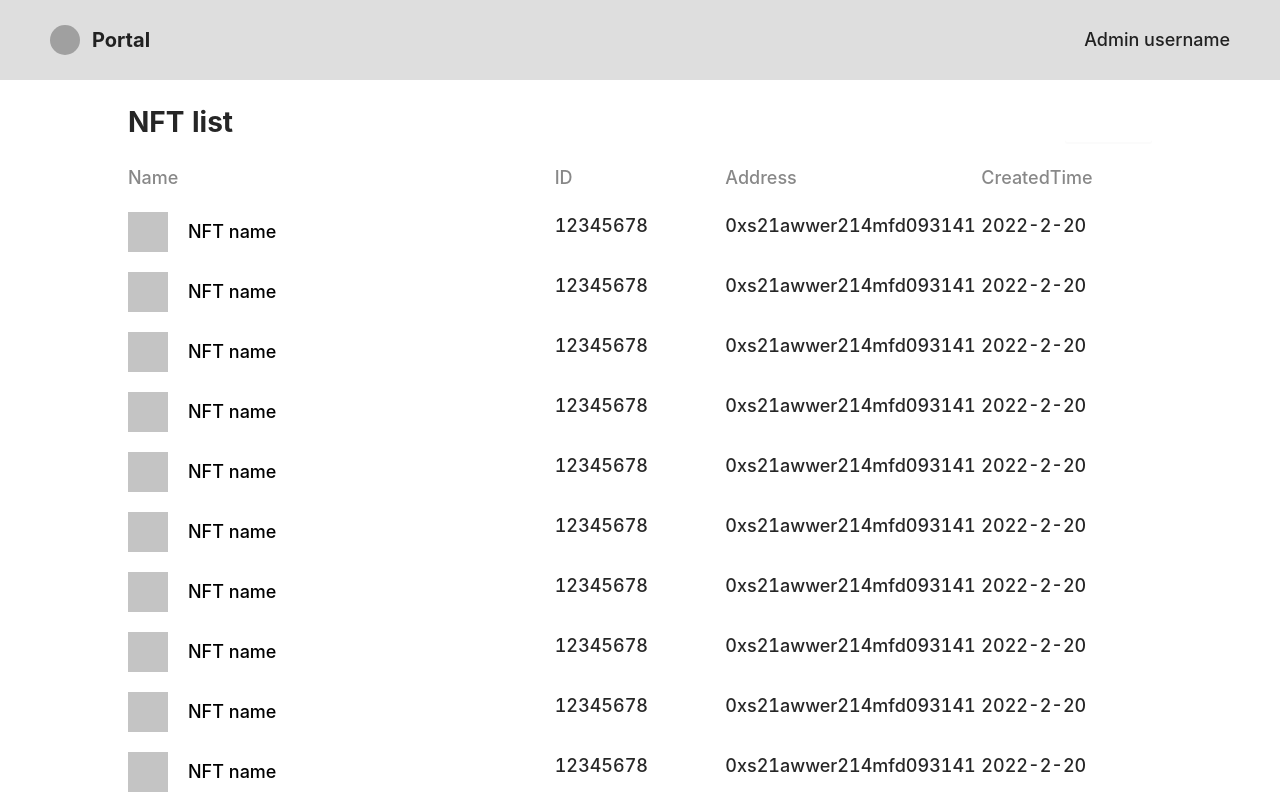
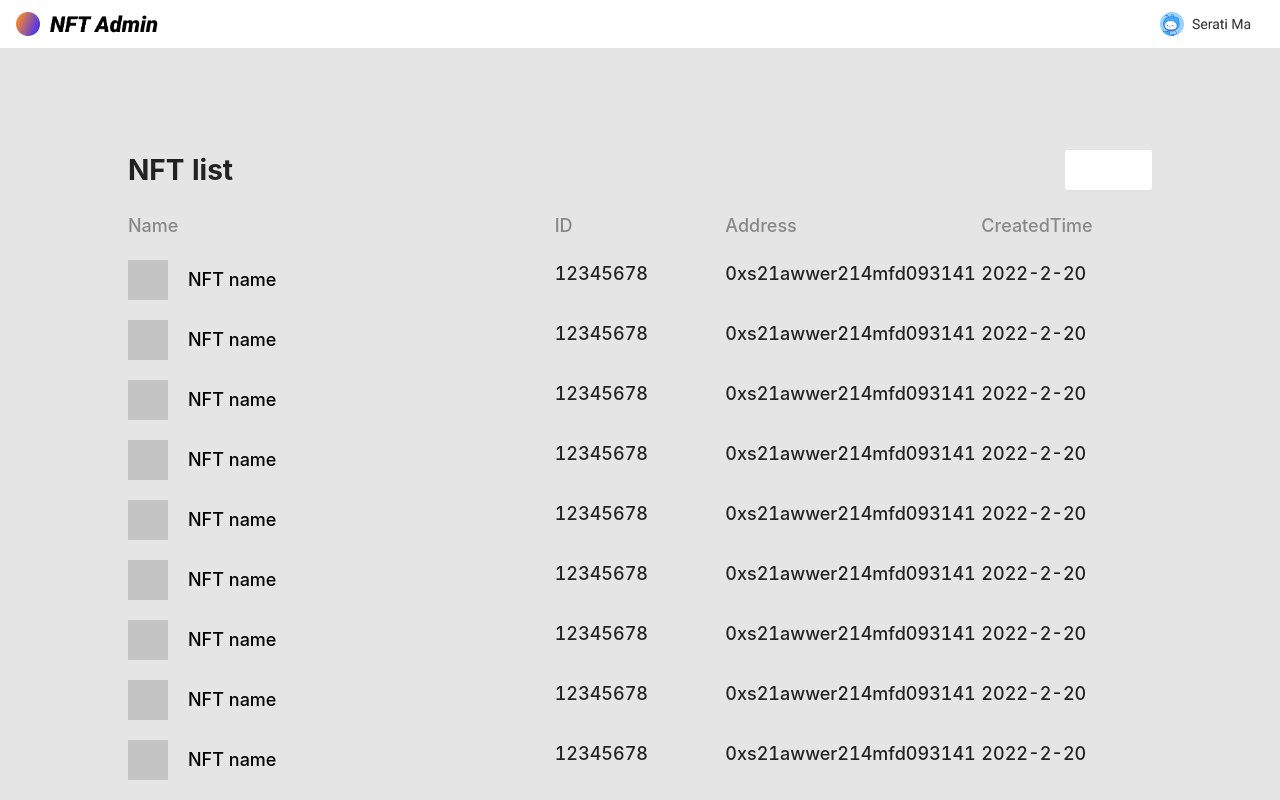
Before and after one commit to tw-bc-group/twbc-nft-admin-portal, a React (Create React App) app: page / in a window 1280 px wide. Shown: the top 800 px of the page. Built offline with nearby package versions, Linux system fonts and the light colour scheme.

Commit message:
chore: extract header.

```diff
--- a/src/App.less
+++ b/src/App.less
@@ -2,40 +2,6 @@
 @import './css/override.less';
 
 .container {
-  margin: 100px 10% 0;
+  padding: 100px 10% 0;
+  background: #E5E5E5;
 }
-
-.header {
-  background: #dedede;
-  display: flex;
-  align-items: center;
-  justify-content: space-between;
-  height: 80px;
-  width: 100%;
-  position: fixed;
-  top: 0;
-  z-index: 10;
-}
-
-.header-left {
-  display: flex;
-  align-items: center;
-}
-
-.logo {
-  width: 30px;
-  height: 30px;
-  border-radius: 50%;
-  background: #a0a0a0;
-}
-
-.portal {
-  font-weight: bold;
-  font-size: 20px;
-  margin-left: 12px;
-}
-
-.user-name {
-  font-weight: 500;
-  font-size: 18px;
-}
--- a/src/App.tsx
+++ b/src/App.tsx
@@ -4,20 +4,15 @@ import NFTList from './routes/list'
 import { BrowserRouter as Router, Route, Routes } from 'react-router-dom';
 import './App.less';
 import CreateNFT from './routes/createNFT'
-import TransferNFT from "./routes/TransferNFT";
-import NFTDetail from "./routes/Detail";
+import TransferNFT from './routes/TransferNFT';
+import NFTDetail from './routes/Detail';
+import NFTHeader from './components/Header'
 
 const { Header } = Layout
 
 const App = () => (
   <Router>
-    <Header className="header">
-      <div className="header-left">
-        <div className="logo" />
-        <div className="portal">Portal</div>
-      </div>
-      <div className="user-name">Admin username</div>
-    </Header>
+    <NFTHeader />
     <div className="container">
       <Routes>
         <Route path="/" element={<NFTList/>} />
--- /dev/null
+++ b/src/components/Header.tsx
@@ -0,0 +1,17 @@
+import React from 'react'
+import { Layout } from 'antd';
+import logo from '../assets/images/Logo.png'
+import user from '../assets/images/User.png'
+import '../css/header.less'
+
+const { Header } = Layout
+
+const NFTHeader = () => (
+  <Header className="header">
+    <img width={143} height={24} src={logo}/>
+    <img width={116} height={24} src={user}/>
+  </Header>
+
+)
+
+export default NFTHeader
--- /dev/null
+++ b/src/css/header.less
@@ -0,0 +1,8 @@
+.header {
+  height: 48px;
+  background: #fff;
+  display: flex;
+  justify-content: space-between;
+  align-items: center;
+  padding: 0 16px;
+}
```
Also changed, not shown: src/assets/images/User.png (added).
